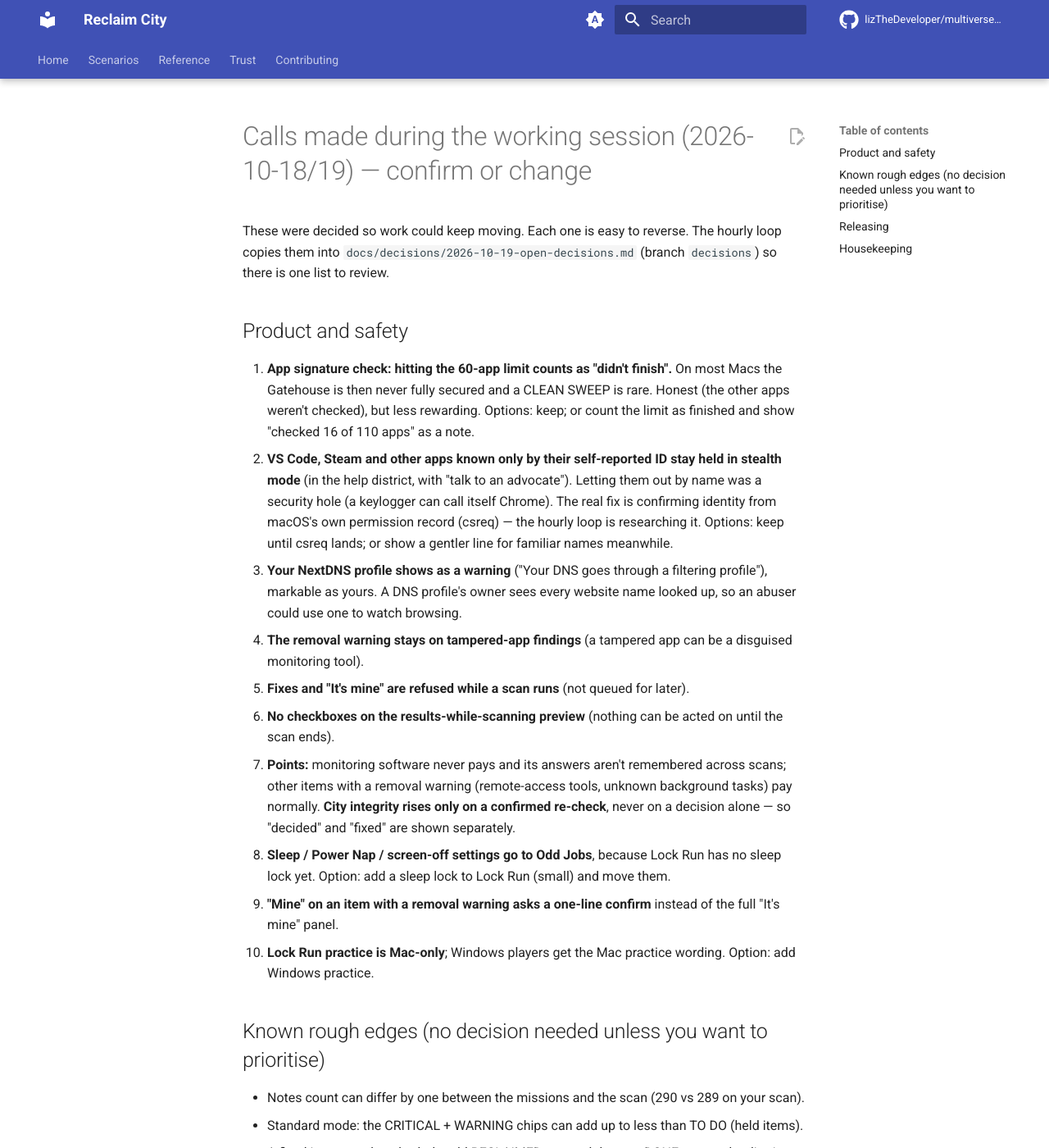
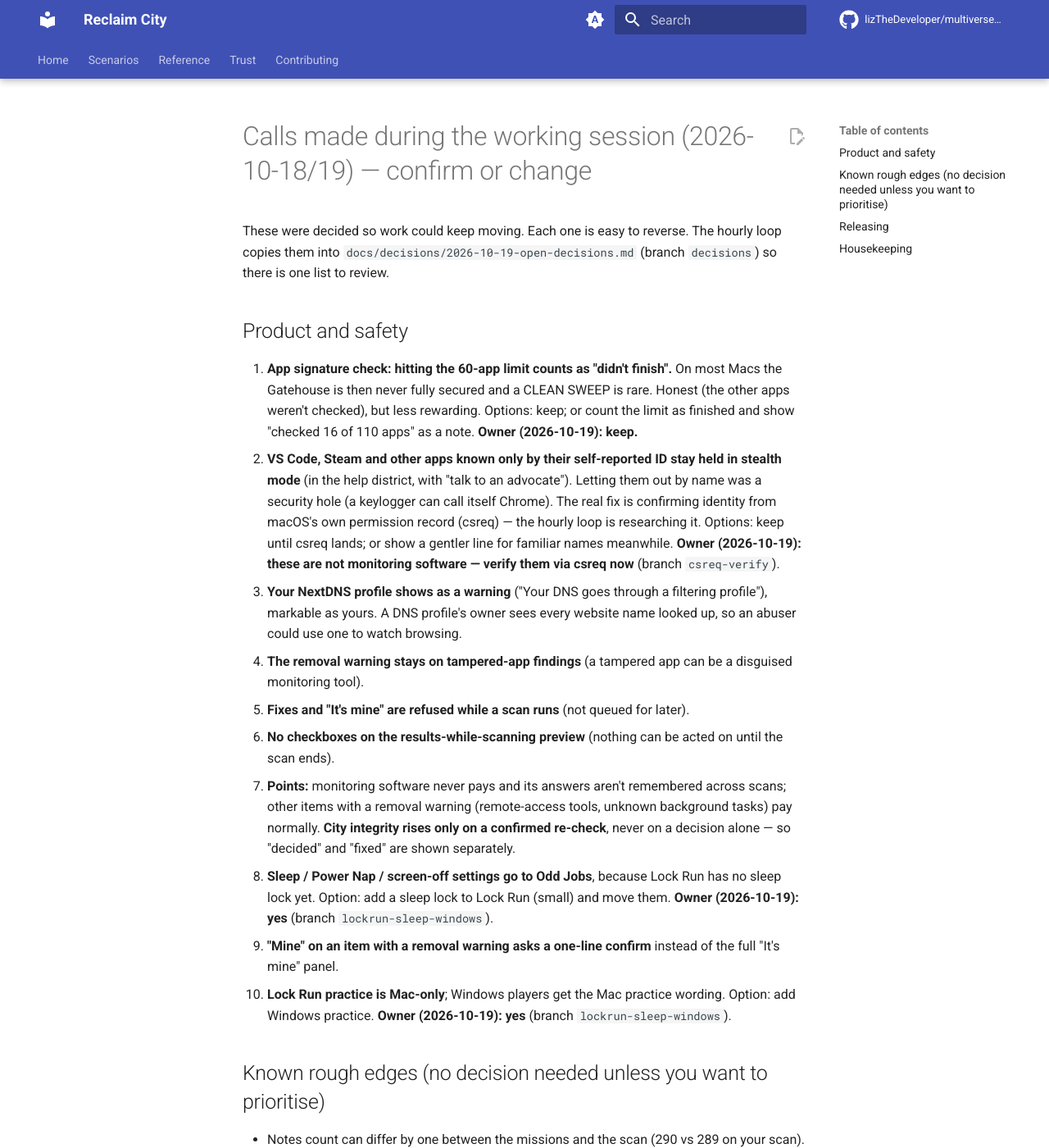
Before and after one commit to lizTheDeveloper/multiverse-device-rescue, an MkDocs documentation site: the page built from docs/decisions/2026-10-19-session-rulings.md, in a window 1280 px wide and 1400 px high. Shown: the whole window at 82% size. Built offline with MkDocs 1.6.1 and Material for MkDocs 9.7.7, drawn with Linux system fonts in a browser that asks for light colours; comment, search, counter and statistics services are not loaded.

Commit message:
Decisions: record the owner's answers on 1, 2, 8 and 10
Co-Authored-By: Claude Opus 5.5 <noreply@anthropic.com>

```diff
--- a/docs/decisions/2026-10-19-session-rulings.md
+++ b/docs/decisions/2026-10-19-session-rulings.md
@@ -8,10 +8,12 @@ These were decided so work could keep moving. Each one is easy to reverse. The h
 1. **App signature check: hitting the 60-app limit counts as "didn't finish".** On most Macs the Gatehouse is then
    never fully secured and a CLEAN SWEEP is rare. Honest (the other apps weren't checked), but less rewarding.
    Options: keep; or count the limit as finished and show "checked 16 of 110 apps" as a note.
+   **Owner (2026-10-19): keep.**
 2. **VS Code, Steam and other apps known only by their self-reported ID stay held in stealth mode** (in the help
    district, with "talk to an advocate"). Letting them out by name was a security hole (a keylogger can call itself
    Chrome). The real fix is confirming identity from macOS's own permission record (csreq) — the hourly loop is
    researching it. Options: keep until csreq lands; or show a gentler line for familiar names meanwhile.
+   **Owner (2026-10-19): these are not monitoring software — verify them via csreq now** (branch `csreq-verify`).
 3. **Your NextDNS profile shows as a warning** ("Your DNS goes through a filtering profile"), markable as yours.
    A DNS profile's owner sees every website name looked up, so an abuser could use one to watch browsing.
 4. **The removal warning stays on tampered-app findings** (a tampered app can be a disguised monitoring tool).
@@ -21,9 +23,9 @@ These were decided so work could keep moving. Each one is easy to reverse. The h
    removal warning (remote-access tools, unknown background tasks) pay normally. **City integrity rises only on a
    confirmed re-check**, never on a decision alone — so "decided" and "fixed" are shown separately.
 8. **Sleep / Power Nap / screen-off settings go to Odd Jobs**, because Lock Run has no sleep lock yet. Option: add a
-   sleep lock to Lock Run (small) and move them.
+   sleep lock to Lock Run (small) and move them. **Owner (2026-10-19): yes** (branch `lockrun-sleep-windows`).
 9. **"Mine" on an item with a removal warning asks a one-line confirm** instead of the full "It's mine" panel.
-10. **Lock Run practice is Mac-only**; Windows players get the Mac practice wording. Option: add Windows practice.
+10. **Lock Run practice is Mac-only**; Windows players get the Mac practice wording. Option: add Windows practice. **Owner (2026-10-19): yes** (branch `lockrun-sleep-windows`).
 
 ## Known rough edges (no decision needed unless you want to prioritise)
 
```
